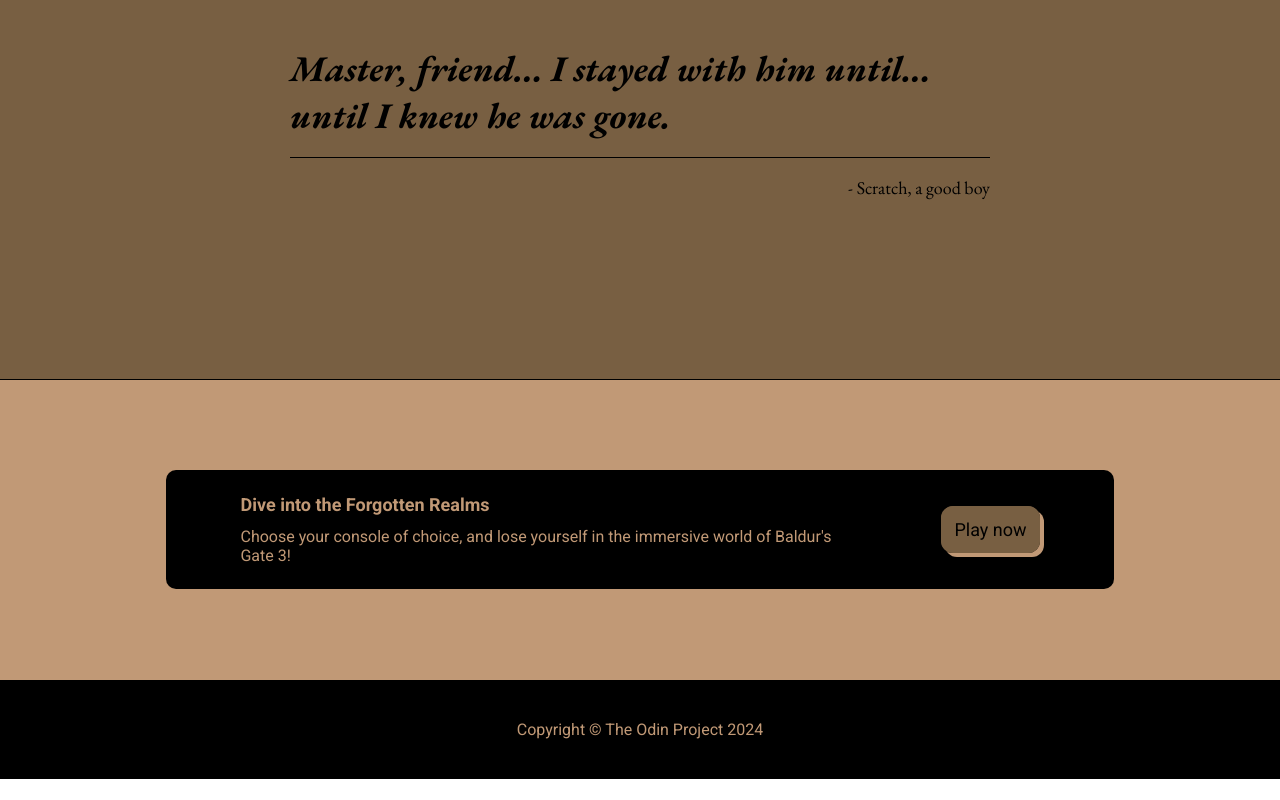
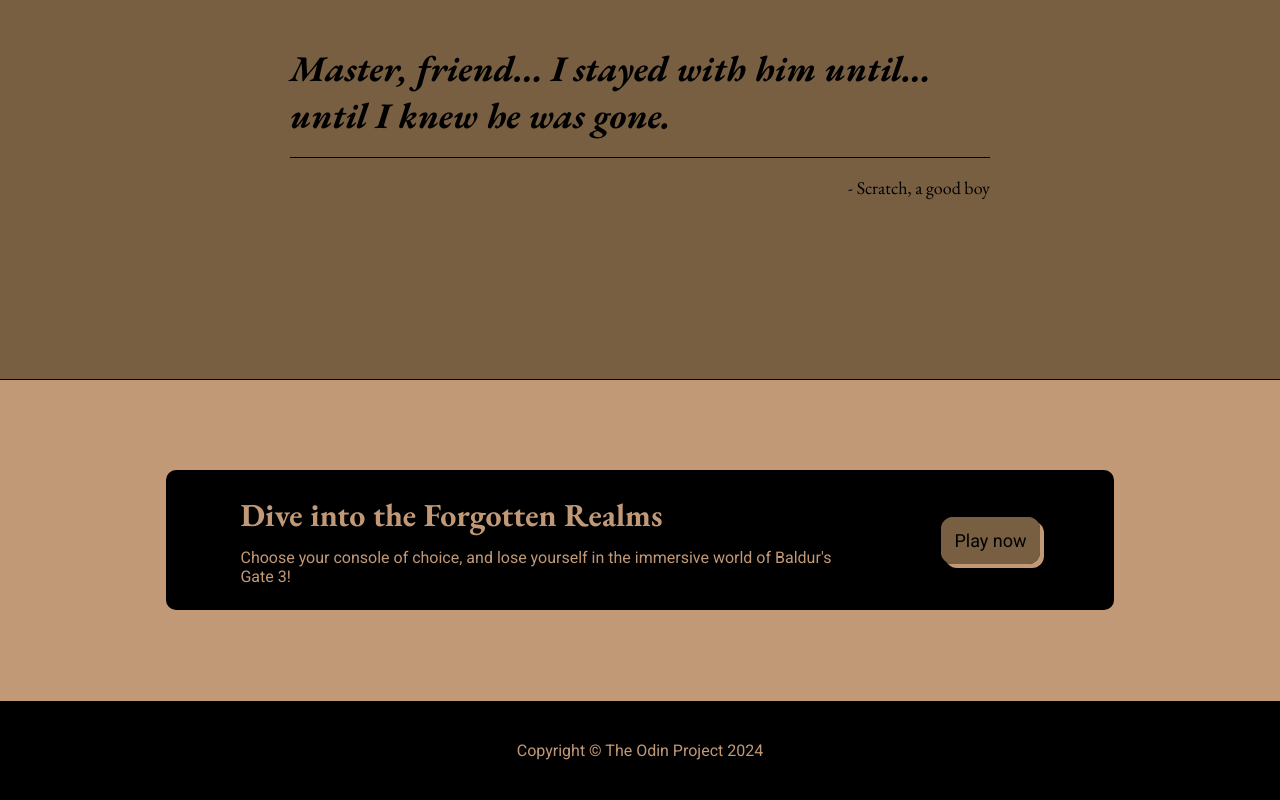
Before and after one commit to ahambly23/landing-page, a plain HTML site: page index.html in a window 1280 px wide. Shown: the part 1549-2349 px from the top of the page. Before the commit the page ends 2328 px from the top, so only its background shows below. Drawn offline with nearby package versions, Linux system fonts and the light colour scheme.

Commit message:
Amended font in call to action

```diff
--- a/styles.css
+++ b/styles.css
@@ -210,8 +210,9 @@
  }
 
 h6 {
-    font-size: 18px;
+    font-size: 32px;
     padding-bottom: 12px;
+    font-family: 'EB Garamond', 'Times New Roman', Times, serif;
  }
 
  .cta-button {
```
